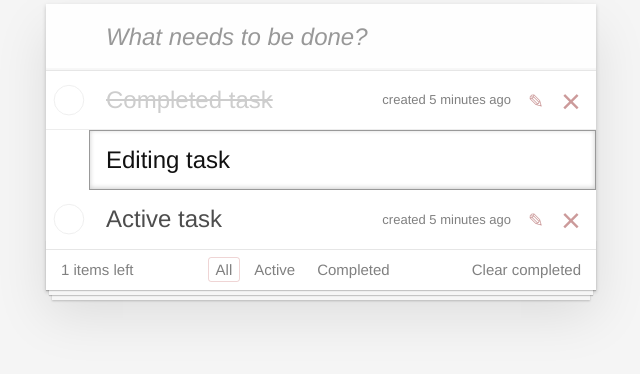
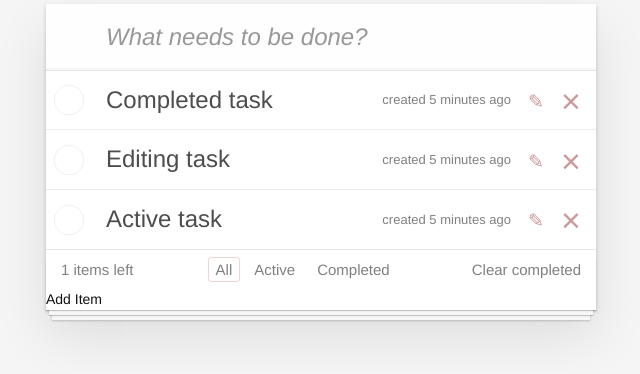
Before and after one commit to DmitriyShramenko/kata-todo-list, a React app: page / in a window 1280 px wide. Shown: the part 126-500 px from the top of the page, without its empty margins (319-959 px from the left). Built offline with nearby package versions, Linux system fonts and the light colour scheme.

Commit message:
second commit

```diff
--- a/src/components/app/app.js
+++ b/src/components/app/app.js
@@ -1,18 +1,52 @@
-import React from "react";
+import React, { useState, useRef } from "react";
 
 import './app.css';
 import { AppHeader } from '../app-header';
 import { NewTaskForm } from '../new-task-form';
 import { TaskList } from '../task-list';
 import { Footer } from '../footer';
+import { ItemAddForm } from '../item-add-form'
 
 const App = () => {
 
-	const todoData = [
-		{ label: 'Completed task', className: "completed", id: 1 },
-		{ label: 'Editing task', className: "editing", id: 2 },
-		{ label: 'Active task', className: "", id: 3 }
-	];
+	const [todoData, setTodoData] = useState([
+		{ label: 'Completed task', /*className: "completed",*/ id: 1 },
+		{ label: 'Editing task', /*className: "editing",*/ id: 2 },
+		{ label: 'Active task', /*className: "",*/ id: 3 }
+	]);
+
+	const deleteItem = (id) => {
+		setTodoData((prevTodoData) => {
+
+			const idx = prevTodoData.findIndex((el) => el.id === id)
+			const newArr = [
+				...prevTodoData.slice(0, idx),
+				...prevTodoData.slice(idx + 1)
+			]
+
+			return newArr
+		})
+	}
+
+	const maxId = useRef(100); // useRef сохраняет значение между рендерами, но не вызывает перерисовку
+
+	const addItem = (text) => {
+
+		const newEl = {
+			label: text,
+			id: maxId.current++
+		}
+
+		setTodoData((prevTodoData) => {
+
+			const newArr = [
+				...prevTodoData,
+				newEl
+			]
+
+			return newArr
+		})
+	}
 
 	return (
 		<div className="todoapp">
@@ -21,8 +55,11 @@ const App = () => {
 			<NewTaskForm />
 
 			<div className="main">
-				<TaskList todos={todoData} />
+				<TaskList
+					todos={todoData}
+					onDeleted={deleteItem} />
 				<Footer />
+				<ItemAddForm onAdded={addItem} />
 			</div>
 
 		</div>
--- /dev/null
+++ b/src/components/item-add-form/index.js
@@ -0,0 +1,3 @@
+import { ItemAddForm } from './item-add-form'
+
+export { ItemAddForm };
--- /dev/null
+++ b/src/components/item-add-form/item-add-form.js
@@ -0,0 +1,11 @@
+import React from "react";
+
+const ItemAddForm = ({ onAdded }) => {
+
+	return (
+		<button
+			onClick={() => onAdded('hello world')}> Add Item </button>
+	);
+};
+
+export { ItemAddForm };
--- a/src/components/task-list/task-list.css
+++ b/src/components/task-list/task-list.css
@@ -26,9 +26,9 @@
 	margin: 0 0 0 43px;
 }
 
-.todo-list li.editing .view {
+/* .todo-list li.editing .view {
 	display: none;
-}
+} */
 
 .todo-list li .toggle {
 	text-align: center;
@@ -124,9 +124,9 @@
 	content: '✎';
 }
 
-.todo-list li .edit {
+/* .todo-list li .edit {
 	display: none;
-}
+} */
 
 .todo-list li.editing:last-child {
 	margin-bottom: -1px;
--- a/src/components/task-list/task-list.js
+++ b/src/components/task-list/task-list.js
@@ -3,12 +3,13 @@ import React from "react";
 import { Task } from '../task';
 import './task-list.css';
 
-const TaskList = ({ todos }) => {
+const TaskList = ({ todos, onDeleted }) => {
 
 	return (
 		<ul className="todo-list">
 			{todos.map(({ id, ...itemProps }) => (
-				<Task key={id} {...itemProps} />
+				<Task key={id} {...itemProps}
+					onDeleted={() => onDeleted(id)} />
 			))}
 		</ul>
 	);
--- a/src/components/task/task.css
+++ b/src/components/task/task.css
@@ -47,3 +47,17 @@
 .toggle-all:checked+label:before {
 	color: #737373;
 }
+
+.completed {
+	color: #cdcdcd;
+	text-decoration: line-through;
+}
+
+.hideEl {
+	display: none;
+}
+
+.edit {
+	margin: -15px 0px -35px 0px;
+	padding: 15px
+}
--- a/src/components/task/task.js
+++ b/src/components/task/task.js
@@ -1,25 +1,51 @@
-import React from "react";
-
+import React, { useState } from "react";
 import './task.css';
 
-const Task = ({ label, className }) => {
+const Task = ({ label, className, onDeleted }) => {
+	const [completed, setCompleted] = useState(false);
+	const [editing, setEditing] = useState(false);
+
+	const onLabelClick = () => {
+		setCompleted((prevCompleted) => !prevCompleted);
+	};
+
+	const editClick = () => {
+		setEditing((prevEditing) => !prevEditing);
+	};
+
+	let labelClass = 'description';
+	let createdClass = 'created';
+	let editIconClass = 'icon icon-edit';
+	let destroyIconClass = 'icon icon-destroy';
+
+	if (completed) {
+		labelClass += ' completed';
+	} else if (editing) {
+		labelClass += ' edit';
+		createdClass += ' hideEl';
+		editIconClass = '';
+		destroyIconClass = '';
+	}
 
 	return (
 
 		<li className={className}>
-			<div className="view">
-				<input className="toggle" type="checkbox" />
-				<label>
-					<span className="description">{label}</span>
-					<span className="created">created 5 minutes ago</span>
-				</label>
-				<button className="icon icon-edit"></button>
-				<button className="icon icon-destroy"></button>
-			</div>
-			{className === "editing" && <input type="text" className="edit" defaultValue={label} />}
+
+			<input className="toggle" onClick={onLabelClick} type="checkbox" />
+
+			<label>
+				<span className={labelClass} onClick={onLabelClick}>
+					{label}
+				</span>
+				<button className={createdClass}>created 5 minutes ago</button>
+			</label>
+
+			<button className={editIconClass} onClick={editClick}></button>
+			<button className={destroyIconClass} onClick={onDeleted}></button>
+
 		</li>
+
 	);
-
-};
+}
 
 export { Task };
```
Also changed, not shown: src/components/tasks-filter/tasks-filter.js (+5 -5 lines).
